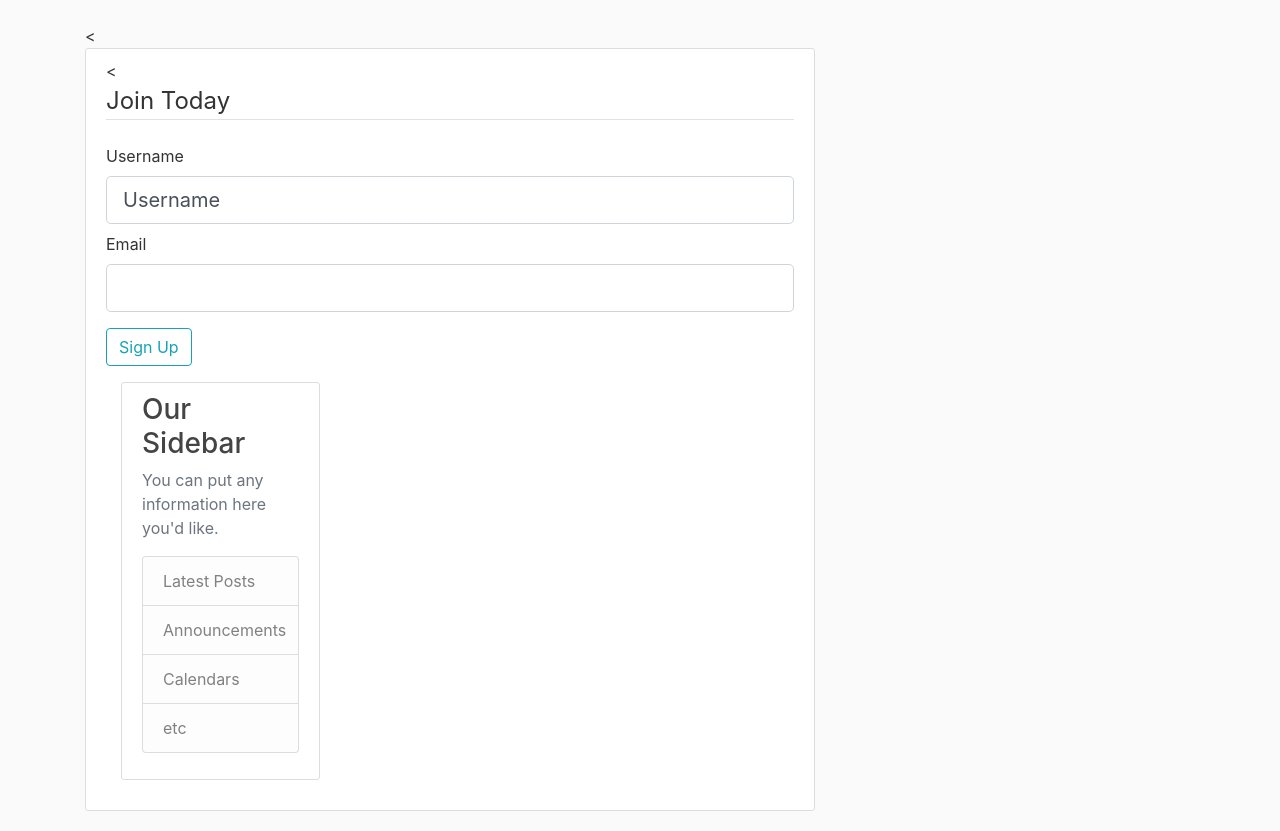
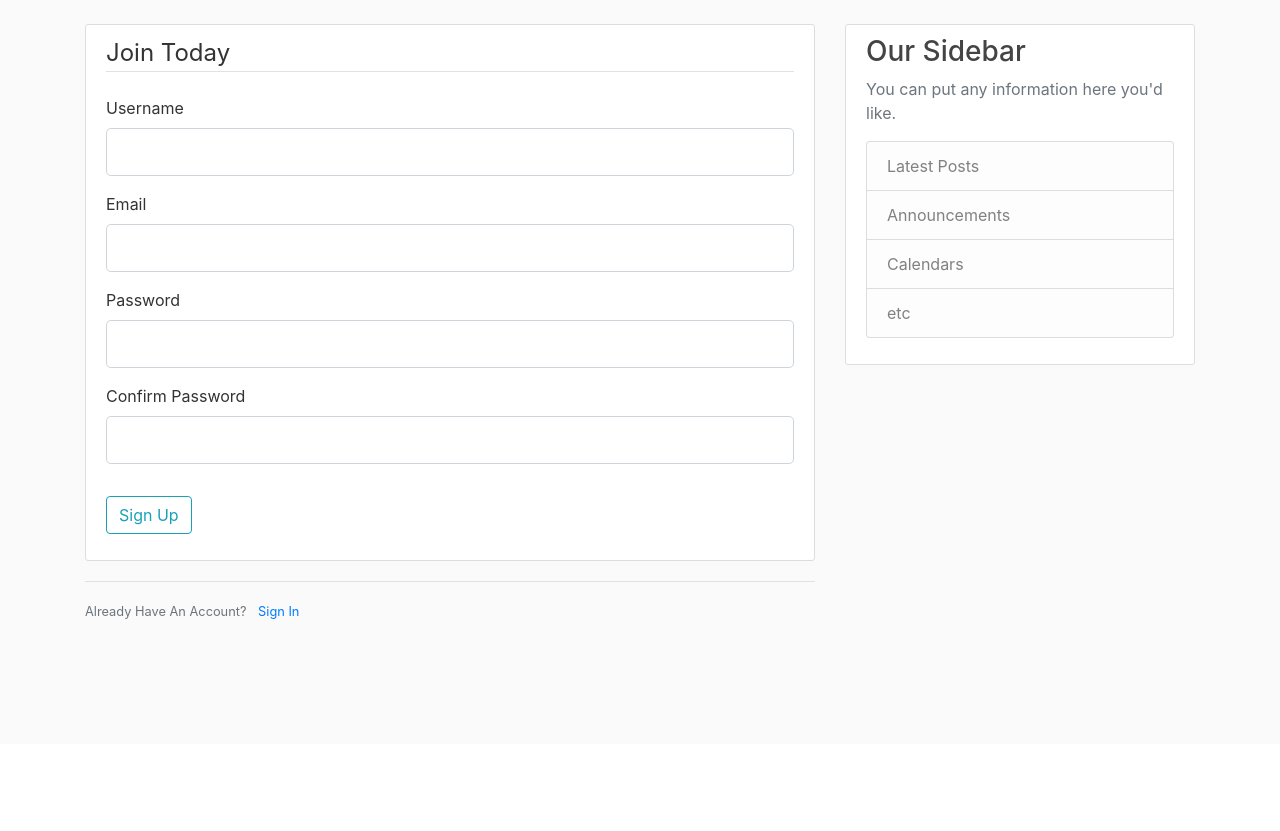
Before and after one commit to NoblePrinceIII/INT1.1-FlaskBlog, a Flask app: template templates/register.html in a window 1280 px wide. Shown: the part 56-887 px from the top of the page. After the commit the page ends 675 px from the top, so only its background shows below. Run offline with Flask 2, Linux system fonts and the light colour scheme; the template is opened without the code that fills it: values that come from a table or form of the project are taken from there, others are empty; some libraries are stand-ins or nearby versions.

Commit message:
register page

```diff
--- a/flaskblog.py
+++ b/flaskblog.py
@@ -1,5 +1,7 @@
-from flask import Flask, render_template, url_for
+from flask import Flask, render_template, url_for, flash, redirect
 from forms import RegistrationForm, LoginForm
+
+
 app = Flask(__name__)
 
 app.config["SECRET_KEY"] = "7bcc06e975497340fefd717dc88ef838"
@@ -32,9 +34,12 @@ def about():
     return render_template("about.html", title="About")
 
 
-@app.route('/register')
+@app.route('/register', methods=["GET", "POST"])
 def register():
     form = RegistrationForm()
+    if form.validate_on_submit():
+        flash(f"Account created for {form.username.data}!", "success")
+        return redirect(url_for("home"))
     return render_template("register.html", title="Register", form=form)
 
 
--- a/forms.py
+++ b/forms.py
@@ -8,9 +8,8 @@ class RegistrationForm(FlaskForm):
     validators = [DataRequired(), Length(min=2, max=20)])
     email = StringField("Email",
                         validators=[DataRequired(), Email()])
-    passowrd = PasswordField("Password",
-                            validators=[DataRequired()])
-    confirm_passowrd = PasswordField("Confirm Password",
+    password = PasswordField("Password", validators=[DataRequired()])
+    confirm_password = PasswordField("Confirm Password",
                                     validators=[DataRequired(), EqualTo("password")])
     submit = SubmitField("Sign Up")
 
@@ -18,7 +17,7 @@ class RegistrationForm(FlaskForm):
 class LoginForm(FlaskForm):
     email = StringField("Email",
                         validators=[DataRequired(), Email()])
-    passowrd = PasswordField("Password",
+    password = PasswordField("Password",
                             validators=[DataRequired()])
     remember = BooleanField("Remember Me")
     submit = SubmitField("Login")
--- a/templates/layout.html
+++ b/templates/layout.html
@@ -45,6 +45,17 @@
   <main role="main" class="container">
   <div class="row">
   <div class="col-md-8">
+    {% with messages = get_flashed_messages(with_categories=true) %}
+      {% if messages %}
+          {% for category, message in messages %}
+          <div class="alert alert-{{ category }}">
+            {{ message }}
+
+          </div>
+
+          {% endfor %}
+      {% endif %}
+    {% endwith %}
     {% block content %}{% endblock %}
   </div>
   <div class="col-md-4">
@@ -59,7 +70,7 @@
         </ul>
       </p>
     </div>
-  </div>
+    </div>
   </div>
   </main>
 
--- a/templates/register.html
+++ b/templates/register.html
@@ -1,28 +1,75 @@
 {% extends "layout.html" %}
 {% block content %}
-  <<div class="content-section">
-    <<form action="" method="post">
+
+  <div class="content-section">
+    <form  method="POST" action="">
         {{ form.hidden_tag() }}
-        </<fieldset class="form-group">
+          <fieldset class="form-group">
             <legend class="border-bottom mb-4">Join Today</legend>
             <div class="form-group">
               {{ form.username.label(class="form-control-label") }}
-            {{ form.username.label(class="form-control form-control-lg") }}
+
+              {% if form.username.errors %}
+                  {{ form.username(class="form-control form-control-lg is-invalid") }}
+                  <div class="invalid-feedback">
+                    {% for error in form.username.errors %}
+                        <span>{{ error }}</span>
+                    {% endfor %}
+                  </div>
+              {% else %}
+                {{ form.username(class="form-control form-control-lg") }}
+              {% endif %}
+            </div>
             <div class="form-group">
               {{ form.email.label(class="form-control-label") }}
+              {% if form.email.errors %}
+                  {{ form.email(class="form-control form-control-lg is-invalid") }}
+                  <div class="invalid-feedback">
+                    {% for error in form.email.errors %}
+                        <span>{{ error }}</span>
+                    {% endfor %}
+                  </div>
+              {% else %}
                 {{ form.email(class="form-control form-control-lg") }}
+              {% endif %}
+            </div>
             <div class="form-group">
               {{ form.password.label(class="form-control-label") }}
+              {% if form.password.errors %}
+                  {{ form.password(class="form-control form-control-lg is-invalid") }}
+                  <div class="invalid-feedback">
+                    {% for error in form.password.errors %}
+                        <span>{{ error }}</span>
+                    {% endfor %}
+                  </div>
+              {% else %}
                 {{ form.password(class="form-control form-control-lg") }}
+              {% endif %}
+            </div>
             <div class="form-group">
               {{ form.confirm_password.label(class="form-control-label") }}
+              {% if form.confirm_password.errors %}
+                  {{ form.confirm_password(class="form-control form-control-lg is-invalid") }}
+                  <div class="invalid-feedback">
+                    {% for error in form.confirm_password.errors %}
+                        <span>{{ error }}</span>
+                    {% endfor %}
+                  </div>
+              {% else %}
                 {{ form.confirm_password(class="form-control form-control-lg") }}
+              {% endif %}
             </div>
           </fieldset>
           <div class="form-group">
             {{ form.submit(class="btn btn-outline-info") }}
+          </div>
+    </form>
+  </div>
+  <div class="border-top pt-3">
+    <small class="text-muted">
+      Already Have An Account? <a class="ml-2" href="{{url_for("login") }}"> Sign In </a>
+    </small>
+  </div>
 
-    </form>
 
-  </div>
 {% endblock content %}
```
Lines whose indentation alone changed are shown as unchanged.
